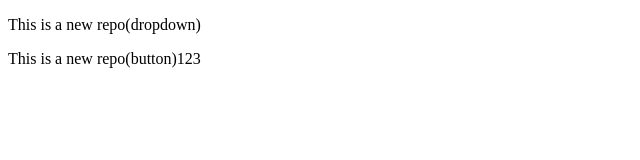
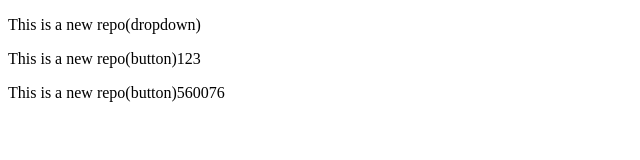
Before and after one commit to smtswaraj/Local_Repo, a plain HTML site: page index.html in a window 1280 px wide. Shown: the whole page, without its empty margins (0-640 px from the left). Drawn offline with Linux system fonts and the light colour scheme.

Commit message:
add file two(new)

```diff
--- a/index.html
+++ b/index.html
@@ -8,5 +8,6 @@
 <body>
     <p>This is a new repo(dropdown)</p>
     <p>This is a new repo(button)123</p>
+    <p>This is a new repo(button)560076</p>
 </body>
 </html>
```
